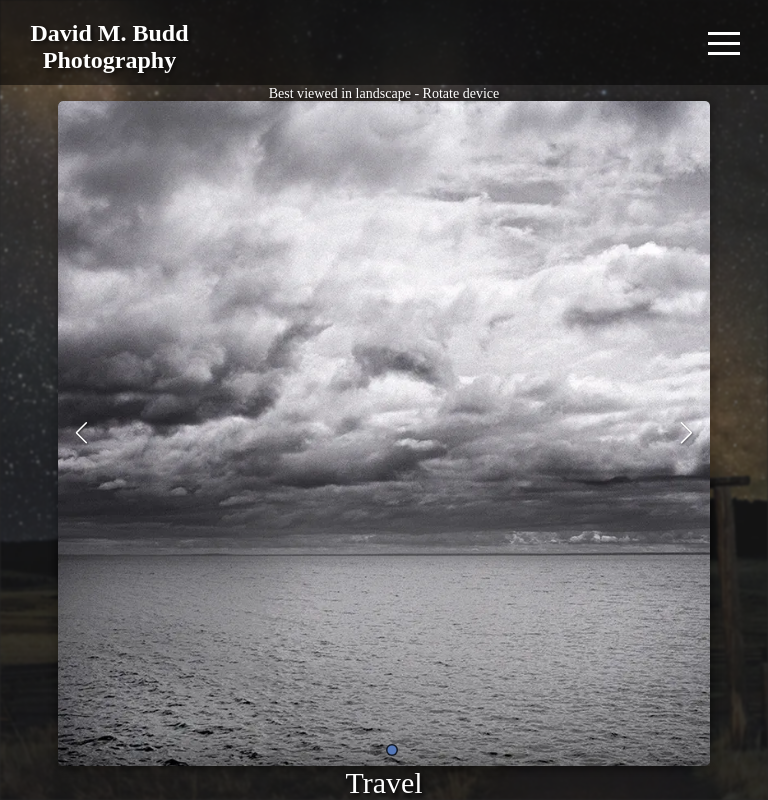
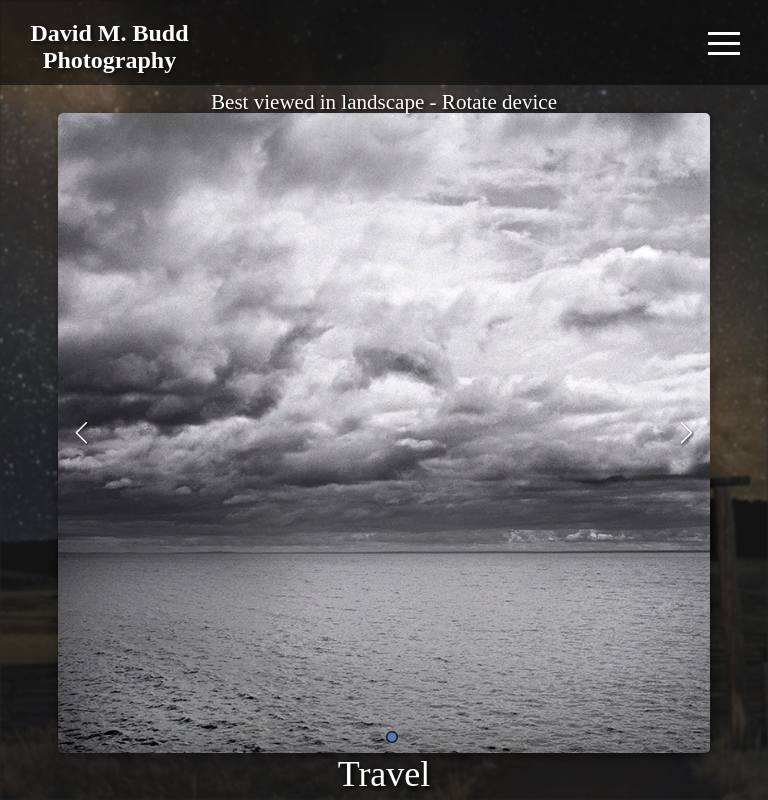
Before and after one commit to RickV85/dmbphotography, a Next.js app: page /travel in a window 768 px wide. Built offline with nearby package versions, Linux system fonts and the light colour scheme.

Commit message:
Restyle gallery for tablet, updates for desktop changes

```diff
--- a/src/app/travel/page.module.css
+++ b/src/app/travel/page.module.css
@@ -12,7 +12,7 @@
 .rotate-message-container {
   height: fit-content;
   width: 100vw;
-  top: 85px;
+  top: 87px;
   position: absolute;
   z-index: 2;
 
@@ -48,7 +48,7 @@
 
 .gallery-swiper {
   width: 85vw;
-  height: calc((var(--vh, 1vh) * 100) - 105px);
+  height: calc((var(--vh, 1vh) * 100) - 135px);
   margin: 0vh auto 0vh auto;
   box-shadow: 1px 1px 11px 1px #000000c9;
 }
@@ -73,6 +73,32 @@
   }
 }
 
+/* Desktop / tablet landscape gallery */
+
+@media only screen and (min-width: 950px) {
+  .gallery-swiper {
+    height: calc((var(--vh, 1vh) * 100) - 105px);
+  }
+}
+
+/* Tablet gallery */
+
+@media only screen and (min-width: 500px) and (max-width: 949px) {
+  .rotate-message-container {
+    font-size: 18px;
+    top: 90px;
+  }
+
+  .gallery-swiper {
+    height: calc((var(--vh, 1vh) * 100) - 160px);
+  }
+
+  .section-title-container {
+    margin-bottom: 5px;
+    font-size: 24px;
+  }
+}
+
 /* Mobile landscape gallery */
 
 @media only screen and (max-width: 949px) and (orientation: landscape) {
```
